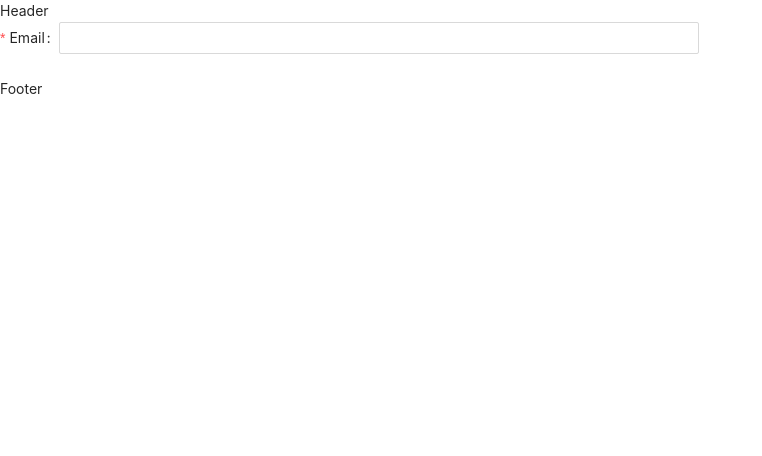
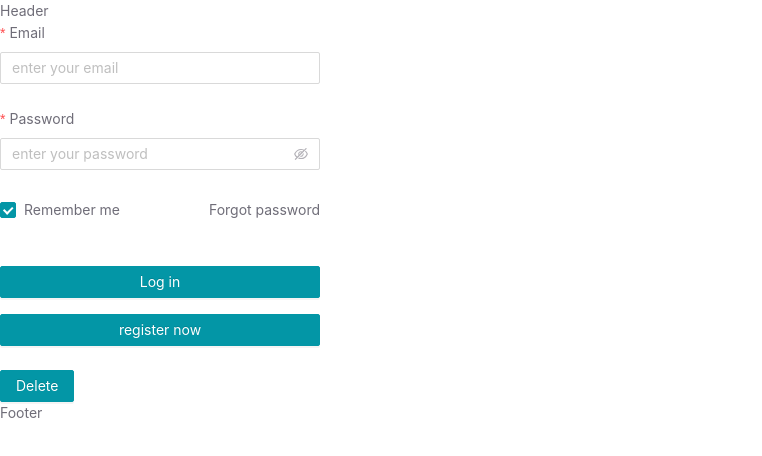
Before and after one commit to QuanFE-GitHub/react-typescript-base, a React (Create React App) app: page /auth/login in a window 1280 px wide. Shown: the top 456 px of the page, without its empty margins (0-762 px from the left). Built offline with nearby package versions, Linux system fonts and the light colour scheme.

Commit message:
Upload Code base

```diff
--- a/craco.config.js
+++ b/craco.config.js
@@ -7,7 +7,11 @@ module.exports = {
       options: {
         lessLoaderOptions: {
           lessOptions: {
-            modifyVars: { '@primary-color': '#0396A6' },
+            modifyVars: {
+              '@primary-color': '#0396A6',
+              '@black': '#565360',
+              '@success-color': '#0396A6',
+            },
             javascriptEnabled: true,
           },
         },
--- a/package.json
+++ b/package.json
@@ -37,7 +37,7 @@
     "prod": "env-cmd -f ./.env.prod craco start",
     "build": "craco build",
     "test": "craco test",
-    "eject": "react-scripts eject"
+    "eject": "craco eject"
   },
   "eslintConfig": {
     "extends": [
--- a/src/layouts/auth/AuthLayout.tsx
+++ b/src/layouts/auth/AuthLayout.tsx
@@ -1,7 +1,5 @@
 import classNames from 'classnames/bind';
-import { useContext } from 'react';
 import { Outlet } from 'react-router-dom';
-import { LoadingContext } from '~/context/LoadingContext';
 import styles from './AuthLayout.module.scss';
 
 const cx = classNames.bind(styles);
--- a/src/pages/admin/Login/Login.tsx
+++ b/src/pages/admin/Login/Login.tsx
@@ -1,17 +1,19 @@
-import { Button, Input, Checkbox, Form } from 'antd';
+import { Button, Input, Form, Checkbox } from 'antd';
+import { ExclamationCircleOutlined } from '@ant-design/icons';
 import { useContext } from 'react';
 import { LoadingContext } from '../../../context/LoadingContext';
+import { messageSuccess, showDeleteConfirm } from '../../../utils/helps';
+import './login.css';
 
 type TLogin = {};
 
 const Login: React.FC = (props: TLogin) => {
   const loadingContext = useContext(LoadingContext);
-  const handleLogin = () => {
-    loadingContext?.show();
-  };
 
   const onFinish = (values: any) => {
     console.log('Success:', values);
+    loadingContext?.show();
+    messageSuccess('Successfully!!!');
   };
 
   const onFinishFailed = (errorInfo: any) => {
@@ -21,11 +23,12 @@ const Login: React.FC = (props: TLogin) => {
   return (
     <div id='loginAdmin'>
       <Form
+        layout='vertical'
         onFinish={onFinish}
         onFinishFailed={onFinishFailed}
         autoComplete='off'
         initialValues={{ remember: true }}
-        wrapperCol={{ span: 12 }}
+        wrapperCol={{ span: 6 }}
       >
         <Form.Item
           label='Email'
@@ -41,9 +44,65 @@ const Login: React.FC = (props: TLogin) => {
           ]}
           hasFeedback
         >
-          <Input />
+          <Input placeholder='enter your email' />
+        </Form.Item>
+
+        <Form.Item
+          label='Password'
+          name='password'
+          rules={[
+            {
+              type: 'regexp',
+              required: true,
+              message: 'Please enter your password',
+            },
+            {
+              whitespace: true,
+            },
+          ]}
+          hasFeedback
+        >
+          <Input.Password placeholder='enter your password' />
+        </Form.Item>
+
+        <Form.Item>
+          <Form.Item name='remember' valuePropName='checked' noStyle>
+            <Checkbox>Remember me</Checkbox>
+          </Form.Item>
+
+          <span className='login-form-forgot'>Forgot password</span>
+        </Form.Item>
+
+        <Form.Item wrapperCol={{ span: 6 }}>
+          <Button type='primary' htmlType='submit' className='login-form-button'>
+            Log in
+          </Button>
+          <br />
+          <Button type='primary' htmlType='submit' className='login-form-button'>
+            register now
+          </Button>
         </Form.Item>
       </Form>
+
+      {/* Demo */}
+      <Button
+        type='primary'
+        onClick={() =>
+          showDeleteConfirm(
+            'Are you sure delete this task?',
+            <ExclamationCircleOutlined />,
+            'Some descriptions',
+            () => {
+              console.log('ok');
+            },
+            () => {
+              console.log('cancel');
+            }
+          )
+        }
+      >
+        Delete
+      </Button>
     </div>
   );
 };
--- /dev/null
+++ b/src/pages/admin/Login/login.css
@@ -0,0 +1,13 @@
+.login-form {
+  max-width: 300px;
+}
+.login-form-forgot {
+  float: right;
+}
+.ant-col-rtl .login-form-forgot {
+  float: left;
+}
+.login-form-button {
+  margin-top: 16px;
+  width: 100%;
+}
--- a/src/utils/helps.ts
+++ b/src/utils/helps.ts
@@ -1,3 +1,59 @@
+import { message, Modal } from 'antd';
+import { ReactNode } from 'react';
+const { confirm } = Modal;
+
 export const add = (numberOne: number, numberTwo: number) => {
   return numberOne + numberTwo;
 };
+
+// Notification Success
+export const messageSuccess = (content: string) => {
+  message.success(content);
+};
+
+// Notification Warning
+export const messageWarning = (content: string) => {
+  message.warning(content);
+};
+
+// Notification Info
+export const messageInfo = (content: string) => {
+  message.info(content);
+};
+
+// Show Delete Confirm
+/** Example
+ * showDeleteConfirm(
+    'Title',
+    <ExclamationCircleOutlined />,
+    'Content',
+    () => {
+      console.log('ok');
+    },
+    () => {
+      console.log('cancel');
+    }
+  )
+ */
+export const showDeleteConfirm = (
+  title: string,
+  icon: ReactNode,
+  content: string,
+  onOk: () => void,
+  onCancel: () => void
+) => {
+  confirm({
+    title: title,
+    icon: icon,
+    content: content,
+    okText: 'Yes',
+    okType: 'danger',
+    cancelText: 'No',
+    onOk() {
+      onOk();
+    },
+    onCancel() {
+      onCancel();
+    },
+  });
+};
```
Also changed, not shown: src/pages/admin/Login/Login.module.scss (deleted).
